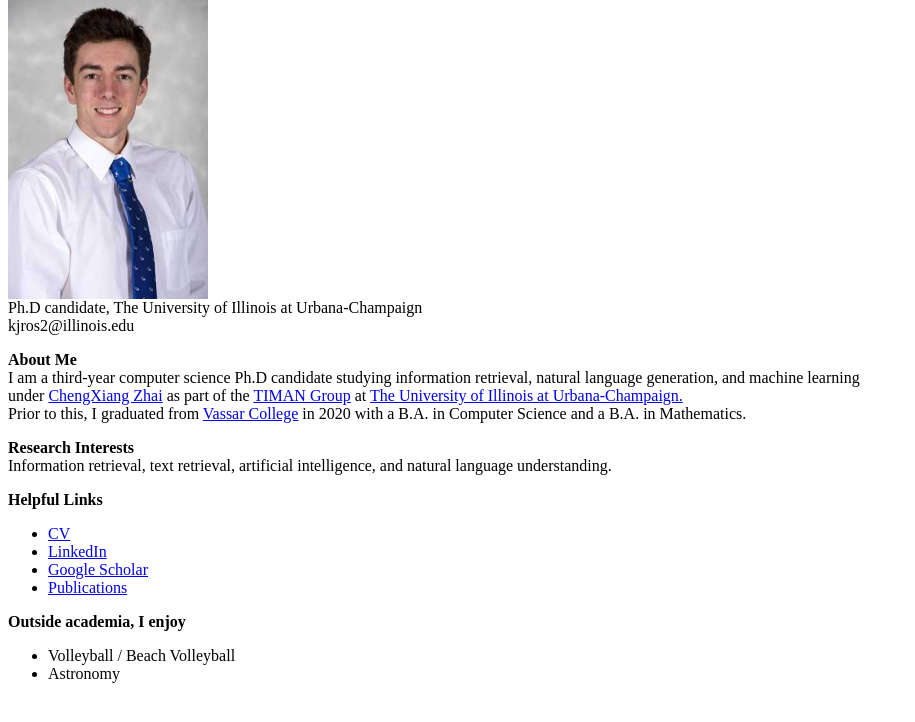
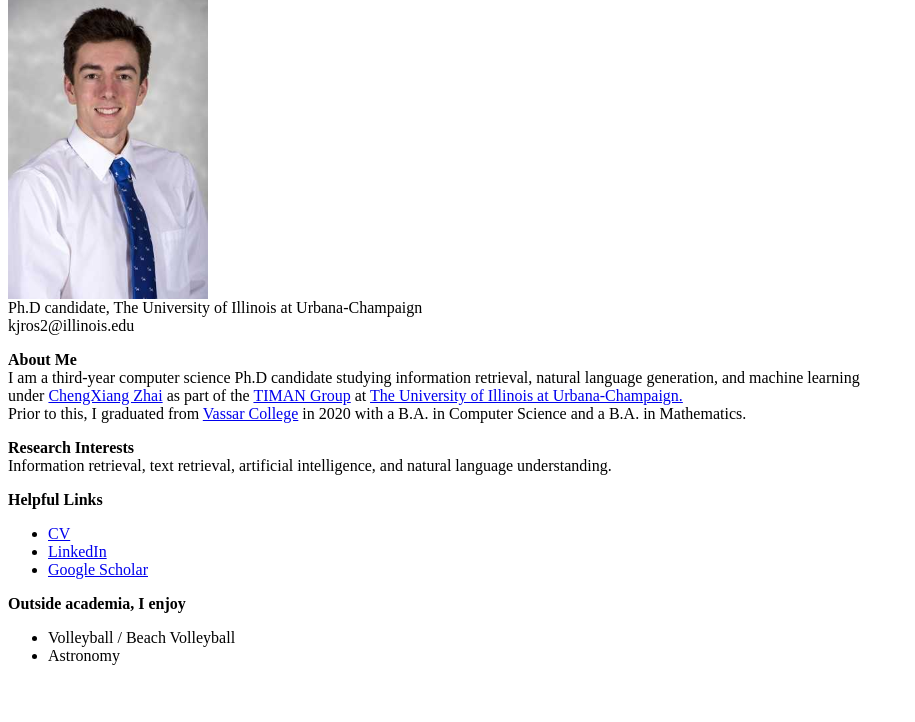
Before and after one commit to kevinros/kevinros.github.io, a plain HTML site: page index.html in a window 1280 px wide. Shown: the part 56-778 px from the top of the page, without its empty margins (0-915 px from the left). Drawn offline with Linux system fonts and the light colour scheme.

Commit message:
new cv and removed pub page

```diff
--- a/index.html
+++ b/index.html
@@ -27,7 +27,7 @@
 			<li><a href="https://kevinros.github.io/cv.pdf">CV</a></li>
 			<li><a href="https://linkedin.com/in/kevin-ros-92bba6126">LinkedIn</a></li>
 			<li><a href="https://scholar.google.com/citations?user=0HCtLPYAAAAJ&hl=en&oi=ao">Google Scholar</a></li>
-			<li><a href="https://kevinros.github.io/publications">Publications</a></li>
+			<!--<li><a href="https://kevinros.github.io/publications">Publications</a></li>-->
 
 		</ul>
 		<p>
```
Also changed, not shown: 2 other files.
